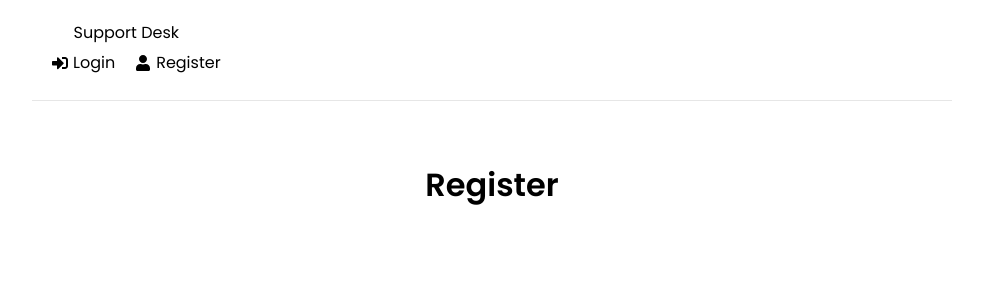
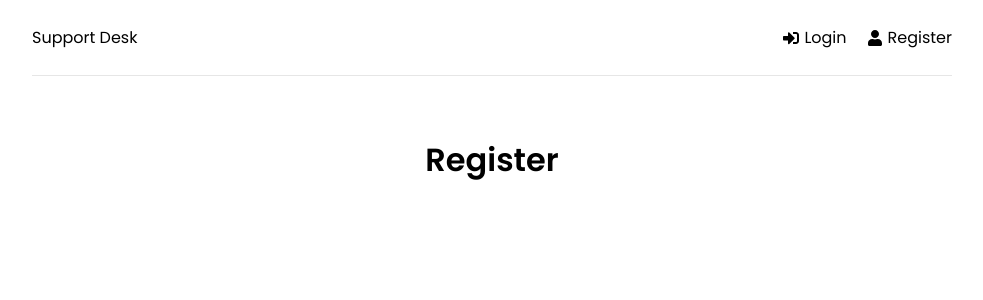
Before and after one commit to forrestmorrison/support-ticket-app, a React (Create React App) app in the folder frontend/: page /register in a window 1280 px wide. Shown: the top 300 px of the page, without its empty margins (148-1131 px from the left). Built offline with nearby package versions, Linux system fonts and the light colour scheme.

Commit message:
fixed CSS

```diff
--- a/frontend/src/components/Header.jsx
+++ b/frontend/src/components/Header.jsx
@@ -4,7 +4,6 @@ import { Link } from "react-router-dom"
 const Header = () => {
   return (
     <header className="header">
-        <div className="logo">
             <div className="logo">
                 <Link to="/">Support Desk</Link>
             </div>
@@ -20,7 +19,6 @@ const Header = () => {
                     </Link>
                 </li>
             </ul>
-        </div>
     </header>
   )
 }
--- a/frontend/src/pages/Register.jsx
+++ b/frontend/src/pages/Register.jsx
@@ -1,4 +1,4 @@
-import React from 'react'
+import { useState } from "react"
 
 const Register = () => {
   return (
```
Also changed, not shown: frontend/src/index.css (line endings or trailing spaces).
